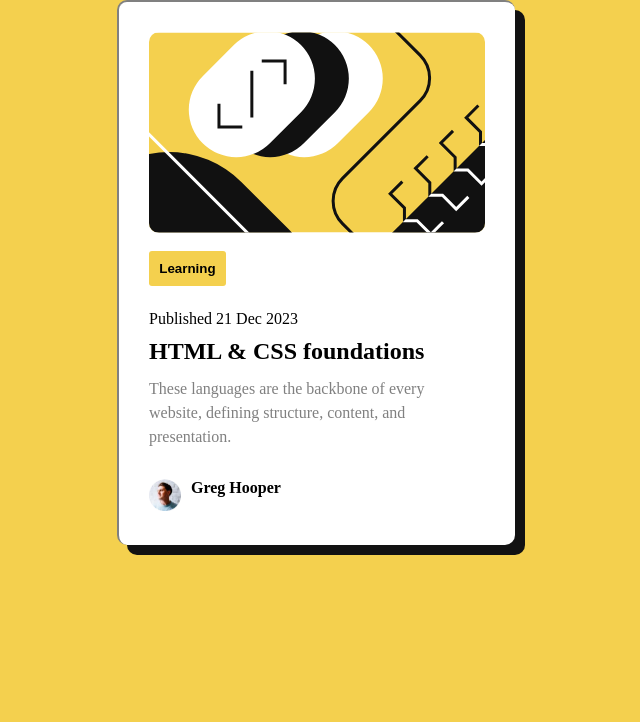
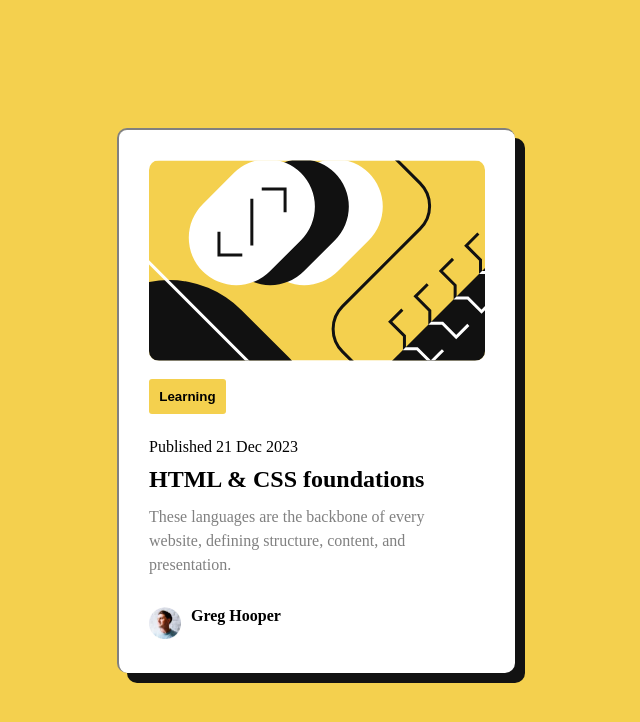
Before and after one commit to stellanechi/Blog_preview, a plain HTML site: page index.html in a window 1280 px wide. Shown: the whole page, without its empty margins (324-964 px from the left). Drawn offline with Linux system fonts and the light colour scheme.

Commit message:
'positioning'

```diff
--- a/index.html
+++ b/index.html
@@ -16,8 +16,8 @@
   <link rel="stylesheet" href="style.css">
 </head>
 <body>
-  <main class="container">
-    <div class="house">
+  <main class="parent">
+    <div class="child">
     <figure >
       <img src="/assets/images/illustration-article.svg" alt="img" class="image">
     </figure>
--- a/style.css
+++ b/style.css
@@ -8,13 +8,14 @@
 body{
     background-color:  hsl(47, 88%, 63%);
 }
-.container{
-
-
-
+.parent{
+    display: flex;
+    align-items: center;
+    justify-content: center;
+    height: 100vh;
 }
 
-.house{
+.child{
     display: block;
     margin-left: auto;
     margin-right: auto;
```
